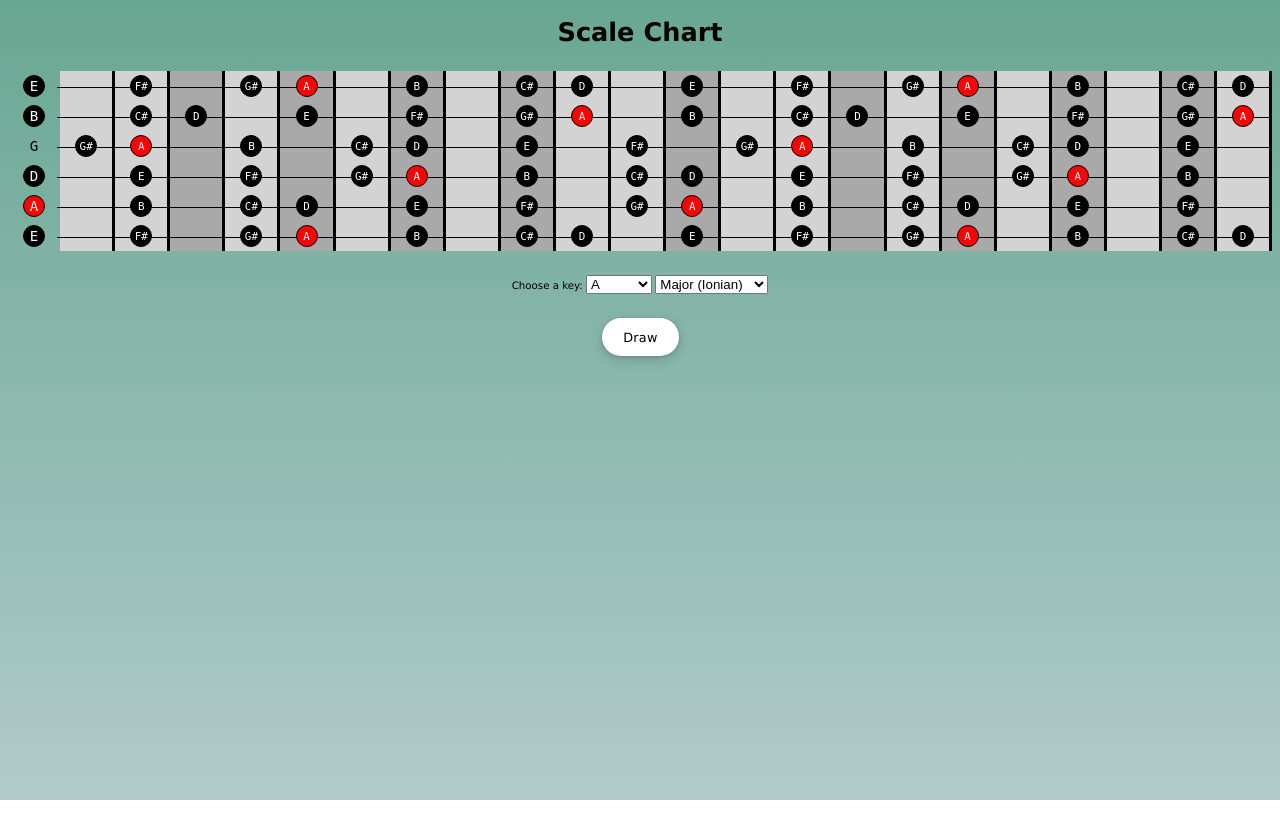
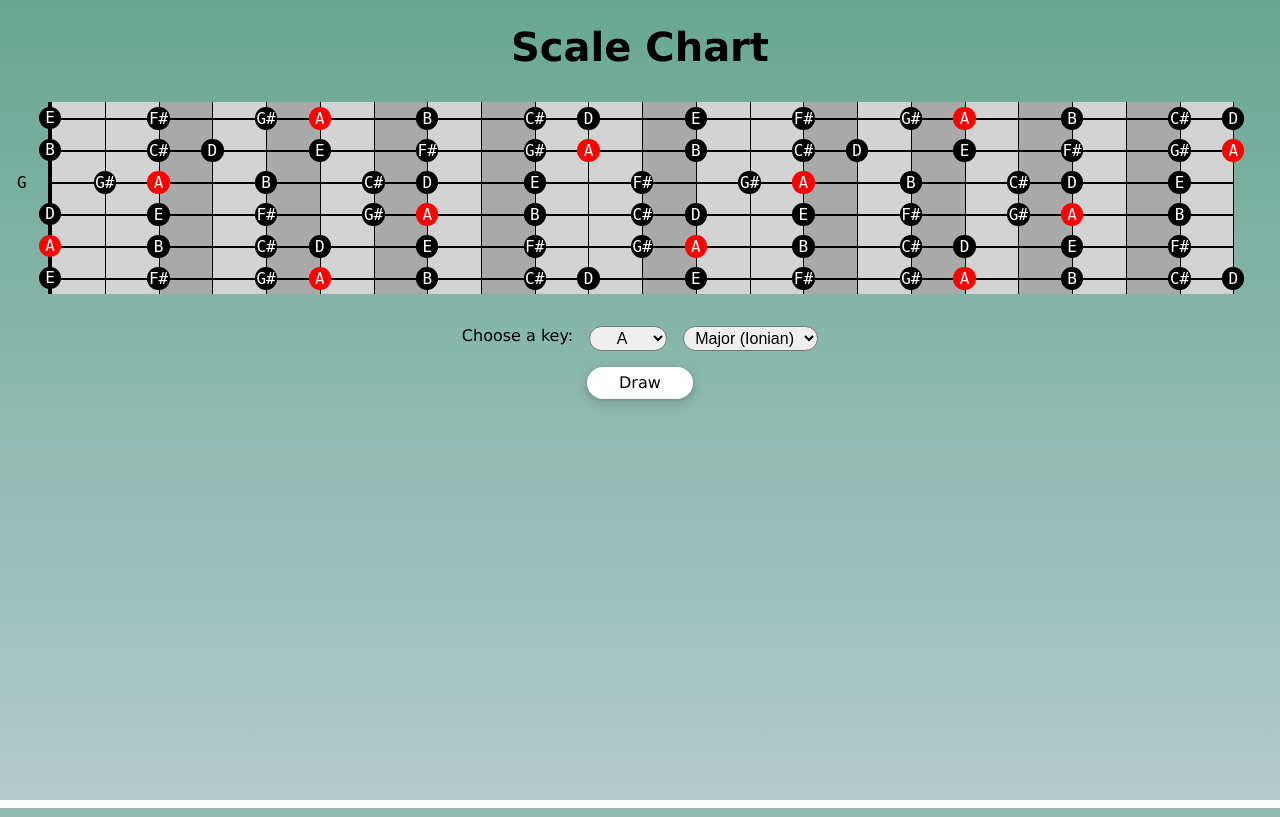
Before and after one commit to roadcapexpert/guitar_mapper, a Flask app: page / in a window 1280 px wide. Run offline with Flask 2, Linux system fonts and the light colour scheme.

Commit message:
More UI Updates
Notes now sit on top of the fret. Larger nut at fret 0

```diff
--- a/static/main.css
+++ b/static/main.css
@@ -1,181 +1,136 @@
 html {
     height: 100%;
-    padding: env(safe-area-inset); /* fill IPhone notch */
+    padding: env(safe-area-inset);
+    /* fill IPhone notch */
     /*background: linear-gradient(0deg, rgb(100 150 150 / 50%), rgb(40 130 100 / 70%));
     background-repeat: no-repeat;*/
+    font-size: 16px;
 }
 
 body {
-    /* background: linear-gradient(0deg, purple, orange); */
+    font-size: 16px;
+    font-family: Verdana, sans-serif;
     /* text-align: center; */
-    font-family: Verdana, sans-serif;
-    text-align: center;
     height: 100%;
     background: linear-gradient(0deg, rgb(100 150 150 / 50%), rgb(40 130 100 / 70%));
     background-repeat: no-repeat;
     overflow: hidden;
 }
 
-form {
-    display: inline-block;
-    font-size: .8vw;
+body div.main {
+    display: flex;
+    flex-direction: column;
+    align-items: center;
 }
 
-.title {
-    font-size: 2vw;
+body div.main .title {
+    font-size: 2.5rem;
+    margin: 1rem 0;
 }
 
 .fretboard {
-    margin: 24px 0px;
-    /*min-width: 1000px;&*/
-    /*
-    overflow-x: scroll;
-    overflow-y: hidden;
-    white-space: nowrap;
-    -webkit-overflow-scrolling: touch;
-    -ms-overflow-style: none;  /* IE and Edge */
-    /*scrollbar-width: none;  /* Firefox */
+    margin: 1rem 0;
+    width: 98%;
+    position: relative;
+    left: -2%;
+}
 
-}
 @media screen and (max-width: 1000px) {
     .fretboard {
         margin: 24px 0px;
-    /*min-width: 1000px;&*/
         overflow: scroll;
     }
 }
-/* Hide scrollbar for Chrome, Safari and Opera */
-/*.fretboard::-webkit-scrollbar {
-  display: none;
-}*/
 
 .string {
     font-family: monospace, monospace;
-    /* font-weight: bold; */
     white-space: nowrap;
-    font-size: .85vw;
+    font-size: 1rem;
     display: flex;
     justify-content: space-between;
     position: relative;
     align-items: center;
-    /*margin: 12px 0px;*/
+    width: 100%;
+    height: 2rem;
 }
-@media screen and (min-width: 1800px) {
-  .string {
-    font-size: 15px;
-    font-family: monospace, monospace;
-    /*font-weight: bold;*/
-    white-space: nowrap;
-    display: flex;
-    justify-content: space-between;
-    position: relative;
-    align-items: center;
-    /*margin: 12px 0px;*/
-  }
-}
+
 @media screen and (max-width: 1000px) {
     .string {
-    font-size: 8px;
-    font-family: monospace, monospace;
-    /*font-weight: bold;*/
-    white-space: nowrap;
-    display: flex;
-    justify-content: space-between;
-    position: relative;
-    align-items: center;
-    /*margin: 12px 0px;*/
         min-width: 1000px;
     }
 }
+
 .string .string-tuning {
-    flex: 1;
-    text-align: center;
-    font-size: 1.3em;
-    display: flex;
-    justify-content: center;
-}
-
-
-span.string-tuning>.note-indicator {
-    border: 1px solid black;
-    border-radius: 50%;
-    width: 20px;
-    height: 20px;
     display: flex;
     justify-content: center;
     align-items: center;
+    flex: 1;
+    font-size: 1rem;
+    border-right: 4px solid black;
+    height: 100%;
+    text-align: center;
 }
-
 
 span.string-tuning.note .note-indicator {
     color: white;
     background: black;
+    border-radius: 50%;
+    width: 1.4rem;
+    height: 1.4rem;
+    display: flex;
+    justify-content: center;
+    align-items: center;
+    position: relative;
+    top: 0.0rem;
+    left: calc(50% + 2px);
+    z-index: 1000;
 }
 
-
 span.string-tuning.note.root .note-indicator {
+    background: red;
     color: white;
-    background: red;
 }
-
 
 span.string-tab {
     background: lightgray;
-    /*border: 1px solid black;*/
     flex: 1;
-    display: flex;
-    justify-content: center;
-    height: 30px;
-    align-items: center;
-    border-right-style: solid;
-    border-right-width: medium;
+    height: 2rem;
+    position: relative;
+    border-right: 1px solid;
 }
 
 span.string-tab.inlay {
     background: darkgrey;
-    /* border: 1px solid black; */
-    /* flex: 1; */
-    /* display: flex; */
-    /* justify-content: center; */
 }
 
 span.string-tab:before {
-    /* content: ''; */
+    content: '';
     position: relative;
-    top: 50%;
-    border-top: 1px solid black;
+    top: 1rem;
     width: 100%;
     display: block;
-    /* string */
-    content: '';
-    position: absolute;
-    top: 50%;
-    /*left: 4.1vw;*/
-    border-top: 1px solid black;
     background: black;
-    width: 4.6%;
-    transform: translateY(100%);
+    height: 2px;
+    z-index: 10;
 }
 
 span.string-tab.inlay:after {
-    /* content: ''; */
     position: relative;
     top: 0%;
     left: 50%;
     border-left: 1px solid white;
-    /* width: 50%; */
-    /* display: block; */
-    /* height: 100%; */
 }
 
 span.string-tab>.note-indicator {
-    border: 1px solid black;
     border-radius: 50%;
-    width: 20px;
-    height: 20px;
+    width: 1.4rem;
+    height: 1.4rem;
     display: flex;
     justify-content: center;
     align-items: center;
+    position: relative;
+    top: 0.2rem;
+    left: calc(100% - 0.7rem);
 }
 
 span.string-tab.note .note-indicator {
@@ -188,37 +143,44 @@
     background: red;
 }
 
+form {
+    font-size: 1rem;
+    min-width: 320px;
+    display: flex;
+    flex-direction: column;
+    align-items: center;
+}
+
+.controls {
+    display: flex;
+    justify-content: space-between;
+    width: 100%;
+    margin: 1rem;
+}
+
+.controls select {
+    font-size: 1rem;
+    border-radius: 1rem;
+    padding: 2px;
+    text-align: center;
+}
+
 .button-17 {
-    align-items: center;
-    appearance: none;
     background-color: #fff;
-    border-radius: 24px;
+    border-radius: 1rem;
     border-style: none;
-    box-shadow: rgba(0, 0, 0, .2) 0 3px 5px -1px, rgba(0, 0, 0, .14) 0 6px 10px 0, rgba(0, 0, 0, .12) 0 1px 18px 0;
-    box-sizing: border-box;
-    color: #00000;
+    color: #000000;
     cursor: pointer;
-    display: inline-flex;
-    fill: currentcolor;
     font-family: Verdana, sans-serif;
-    font-size: 1vw;
+    font-size: 1rem;
     font-weight: 500;
-    height: 3vw;
-    justify-content: center;
-    letter-spacing: .25px;
-    line-height: normal;
-    max-width: 100px;
-    max-height: 50px;
-    overflow: visible;
-    padding: 2px 24px;
+    line-height: 2rem;
+    padding: 0 2rem;
     position: relative;
-    text-align: center;
-    text-transform: none;
     transition: box-shadow 280ms cubic-bezier(.4, 0, .2, 1), opacity 15ms linear 30ms, transform 270ms cubic-bezier(0, 0, .2, 1) 0ms;
     user-select: none;
     -webkit-user-select: none;
     touch-action: manipulation;
-    width: 6vw;
     will-change: transform, opacity;
     z-index: 0;
 }
--- a/templates/index.html
+++ b/templates/index.html
@@ -1,5 +1,6 @@
 <!DOCTYPE html>
 <html lang="en">
+
 <head>
     <meta charset="UTF-8">
     <title>Scale Chart</title>
@@ -7,7 +8,9 @@
     <link rel="shortcut icon" href="{{ url_for('static', filename='guitar-solid.svg') }}">
     <meta name="viewport" content="width=device-width, initial-scale=1.0, viewport-fit=cover">
 </head>
+
 <body>
+    <div class="main">
         <h1 class="title">Scale Chart</h1>
         <!--{% block title %}Options{% endblock %}-->
         {% block content %}
@@ -19,21 +22,30 @@
         </div>
 
         <form method="post" action="#" class="form-1">
-        <label>Choose a key:</label>
-        <select name="key_note_select" class="custom-select">
+            <div class="controls">
+                <label for="key_note_select">Choose a key:</label>
+                <select name="key_note_select" id="key_note_select" class="custom-select">
                     {% for o in key_note_data %}
-            <option value="{{ o['key'] }}" {% if o['key'] == state.key_choice %} selected {% endif %}>{{ o['key_display'] }}</option>
+                    <option value="{{ o['key'] }}" {% if o['key']==state.key_choice %} selected {% endif %}>{{
+                        o['key_display'] }}</option>
                     {% endfor %}
                 </select>
-        <select name="scale_type_select" class="Input">
+                <select name="scale_type_select" id="scale_type_select" class="Input">
                     {% for o in scale_type_data %}
-            <option value="{{ o['type'] }}" {% if o['type'] == state.scale_choice %} selected {% endif %}>{{ o['type'] }}</option>
+                    <option value="{{ o['type'] }}" {% if o['type']==state.scale_choice %} selected {% endif %}>{{ o['type']
+                        }}</option>
                     {% endfor %}
                 </select>
-        <div>{{ state.choice }}</div>
-        <br><br>
+            </div>
+
+            <!-- <div>{{ state.choice }}</div> -->
+
+            <div class="nav">
                 <button class="button-17" role="button">Draw</button>
-        <br><br>
+            <div class="nav">
+
         </form>
+    </div>
 </body>
+
 </html>
```
Lines whose indentation alone changed are shown as unchanged.
